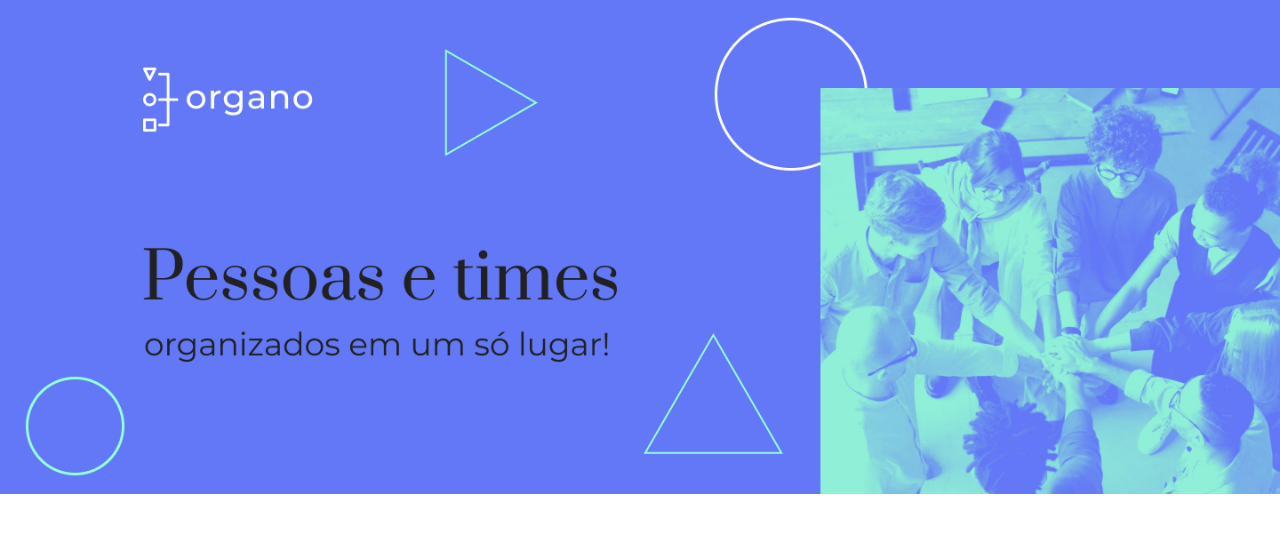
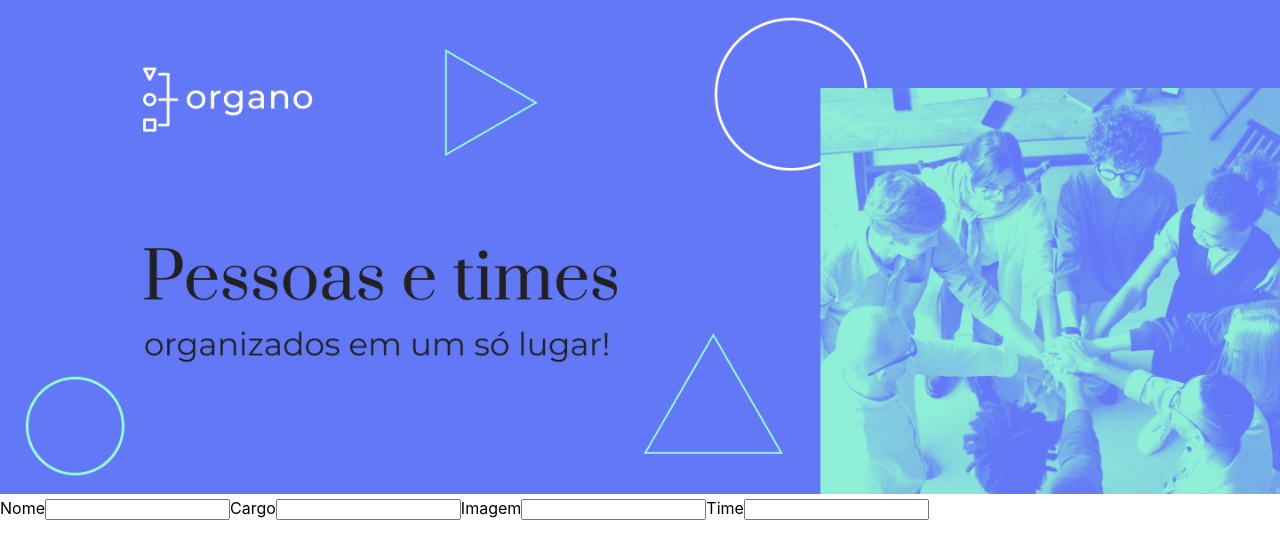
Before and after one commit to FelipeEmilio/Projeto-Organo---Alura, a React (Create React App) app: page / in a window 1280 px wide. Shown: the top 558 px of the page. Built offline with nearby package versions, Linux system fonts and the light colour scheme.

Commit message:
Campo de Texto

```diff
--- a/src/App.js
+++ b/src/App.js
@@ -1,9 +1,11 @@
-import Banner from './componentes/Banner/Banner';
+import Banner from './componentes/Banner/index';
+import CampoTexto from './componentes/CampoText/index';
 
 function App() {
   return (
     <div className="App">
       <Banner />
+      <CampoTexto />
     </div>
   );
 }
--- a/src/componentes/Banner/Banner.js
+++ b/src/componentes/Banner/Banner.js
@@ -1,6 +1,6 @@
 import './Banner.css'
 
-function Banner(){
+export const Banner = () => {
 
     return (
         <header className="banner">
@@ -9,5 +9,3 @@ function Banner(){
     )
 
 }
-
-export default Banner
--- /dev/null
+++ b/src/componentes/Banner/index.js
@@ -0,0 +1,3 @@
+import { Banner } from "./Banner";
+
+export default Banner
--- /dev/null
+++ b/src/componentes/CampoText/CampoText.js
@@ -0,0 +1,19 @@
+export const CampoTexto = () => {
+
+    return (
+        <div>
+            <label>Nome</label>
+            <input />
+
+            <label>Cargo</label>
+            <input />
+
+            <label>Imagem</label>
+            <input />
+
+            <label>Time</label>
+            <input />
+        </div>
+    )
+
+}
--- /dev/null
+++ b/src/componentes/CampoText/index.js
@@ -0,0 +1,3 @@
+import { CampoTexto } from "./CampoText";
+
+export default CampoTexto
```
Also changed, not shown: src/componentes/CampoText/CampoText.css (added).
